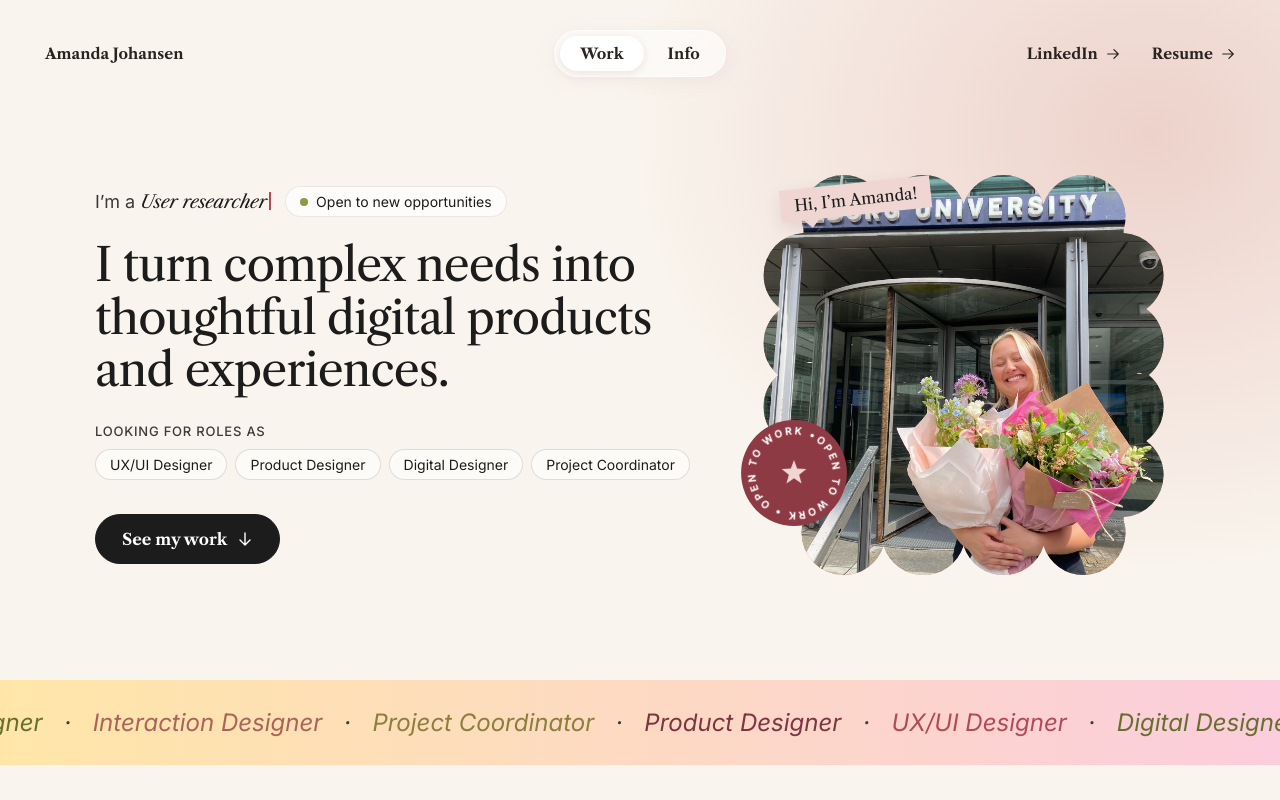
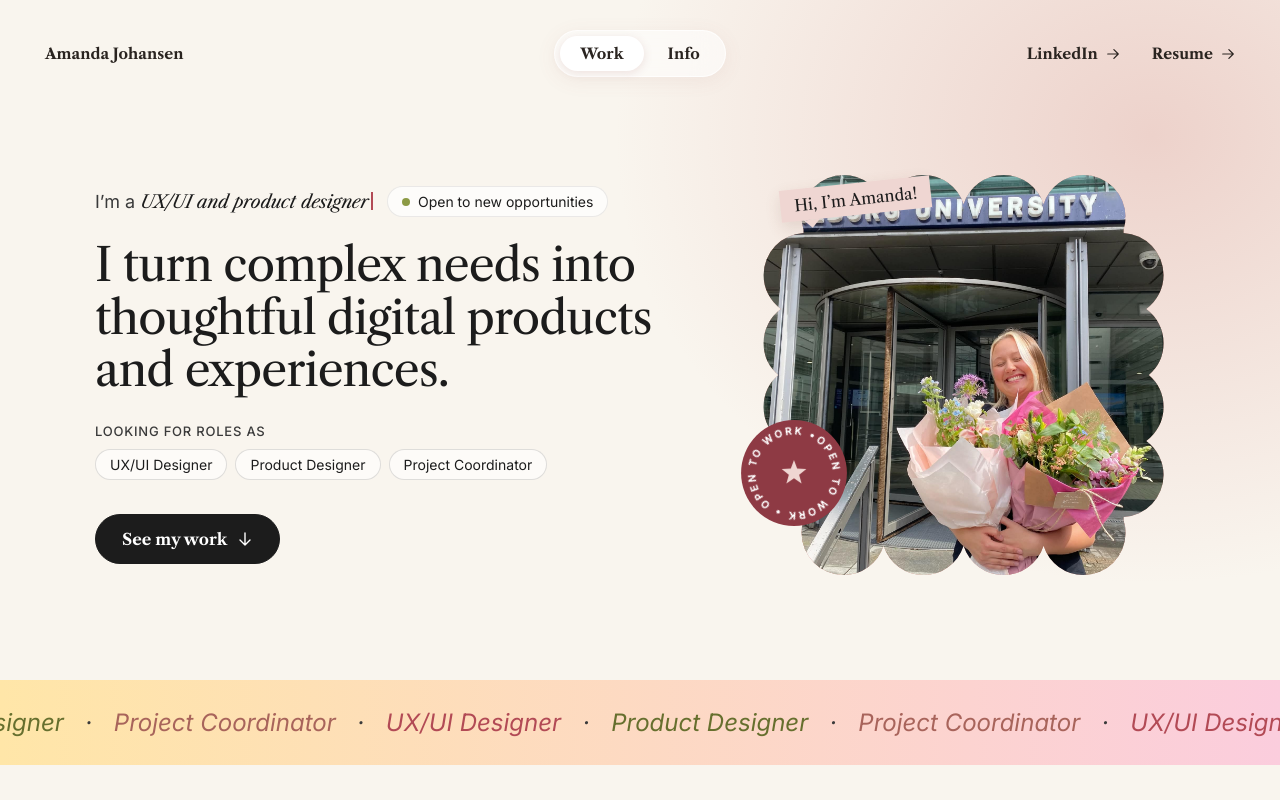
Before and after one commit to mandajohansen/portfolio, a React (Vite) app: page / in a window 1280 px wide. Shown: the top 800 px of the page. Built offline with nearby package versions, Linux system fonts and the light colour scheme.

Commit message:
more fixes

```diff
--- a/src/components/Hero.jsx
+++ b/src/components/Hero.jsx
@@ -3,9 +3,10 @@ import Arrow from './Arrow.jsx';
 
 // Edit the text at the top of the front page here.
 const HERO = {
-  // The intro types out these words one after the other: "I'm a UX/UI designer|"
+  // The intro line: "I'm a UX/UI and product designer|". The first word shows straight away.
+  // Add more words to the list to have them typed out one after the other.
   typedPrefix: 'I’m a',
-  typed: ['UX/UI designer', 'User researcher', 'Digital Designer', 'Project coordinator', 'Product designer'],
+  typed: ['UX/UI and product designer'],
   // Set to null to hide the green "available" pill.
   status: 'Open to new opportunities',
   title: [
@@ -14,7 +15,7 @@ const HERO = {
     'products and experiences.',
   ],  // The job titles you're looking for, shown as bubbles under the headline.
   rolesLabel: 'Looking for roles as',
-  roles: ['UX/UI Designer', 'Product Designer', 'Digital Designer', 'Project Coordinator'],
+  roles: ['UX/UI Designer', 'Product Designer', 'Project Coordinator'],
 
   // Your photo on the right, with its sticker and spinning badge.
   photo: 'images/me.jpg',
@@ -22,14 +23,15 @@ const HERO = {
   badge: ' OPEN TO WORK • OPEN TO WORK • ',
 };
 
-// Types each word, pauses, deletes it and moves on to the next one.
+// Starts with the first word fully shown, pauses, deletes it and types the next one.
+// With a single word it simply stays put.
 function useTypewriter(words) {
-  const [text, setText] = useState('');
+  const [text, setText] = useState(words[0]);
   const [index, setIndex] = useState(0);
   const [deleting, setDeleting] = useState(false);
 
   useEffect(() => {
-    if (window.matchMedia?.('(prefers-reduced-motion: reduce)').matches) {
+    if (words.length < 2 || window.matchMedia?.('(prefers-reduced-motion: reduce)').matches) {
       setText(words[0]);
       return undefined;
     }
--- a/src/components/Marquee.jsx
+++ b/src/components/Marquee.jsx
@@ -8,7 +8,7 @@ const COLORS = ['var(--marquee-1)', 'var(--marquee-2)', 'var(--marquee-3)', 'var
 export default function Marquee() {
   // Repeat the list so the strip is always wider than the screen,
   // then render it twice for a seamless loop.
-  const line = Array(3).fill(roles).flat();
+  const line = Array(Math.ceil(15 / roles.length)).fill(roles).flat();
   return (
     <div className="marquee" aria-label={roles.join(', ')}>
       <div className="marquee__track" aria-hidden="true">
--- a/src/data/projects.js
+++ b/src/data/projects.js
@@ -94,10 +94,9 @@ export const moreProjects = [
   },
 ];
 
+// The scrolling strip under the front-page hero. Keep it to the roles in the hero.
 export const roles = [
   'UX/UI Designer',
-  'Digital Designer',
-  'Interaction Designer',
+  'Product Designer',
   'Project Coordinator',
-  'Product Designer',
 ];
```
Also changed, not shown: src/data/caseStudies.js, 2 other files (tests, documents, lock files or other folders).
